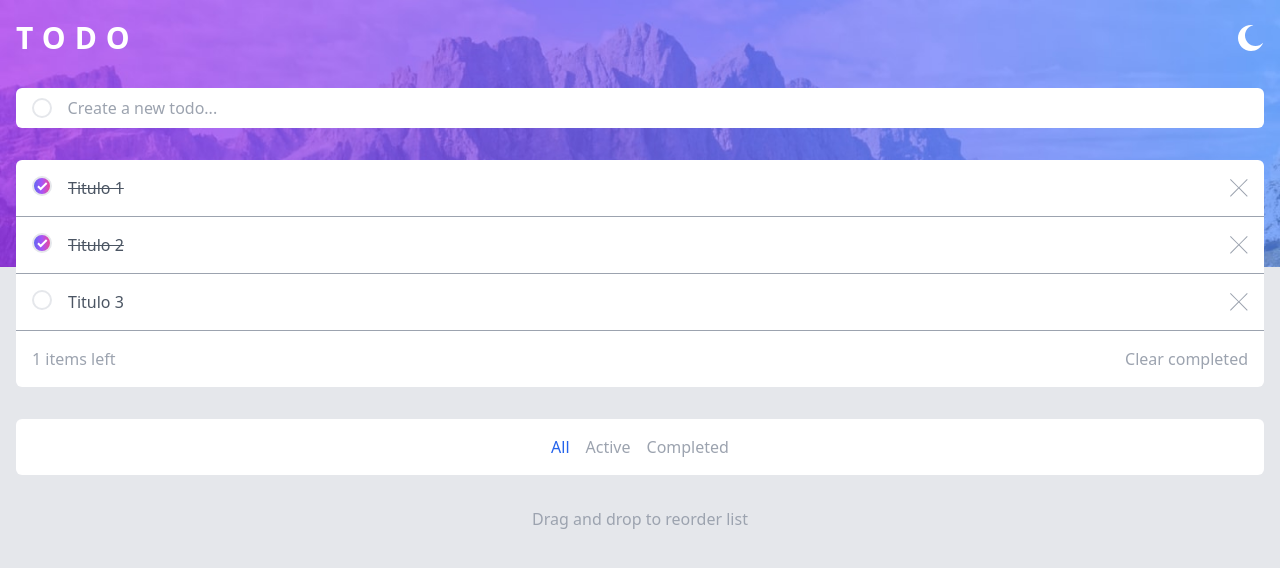
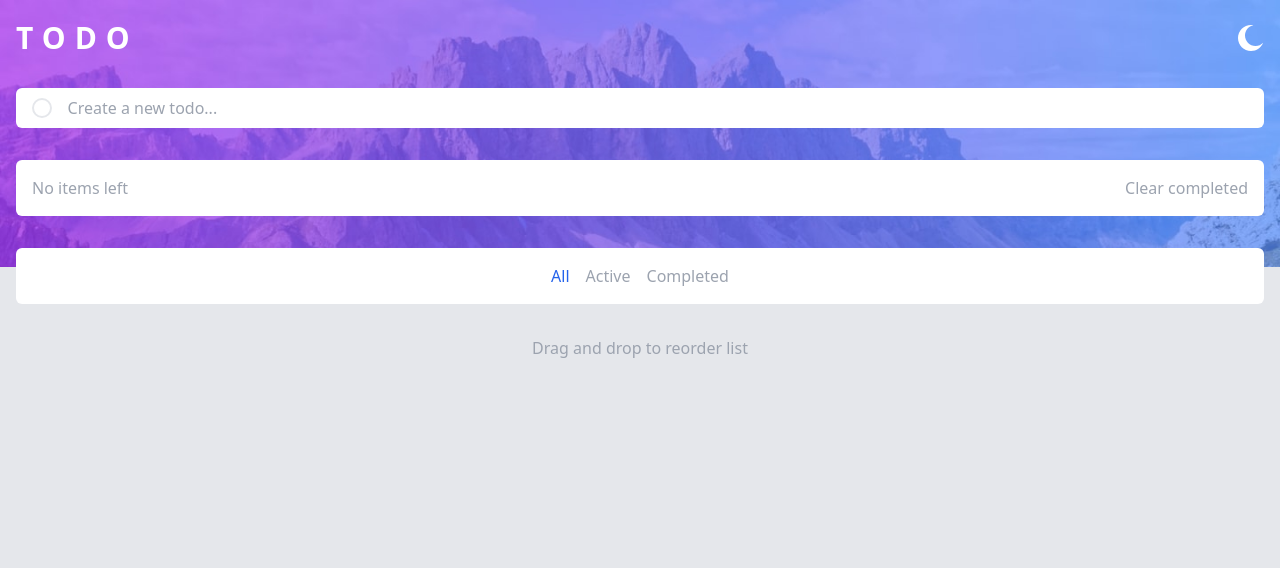
Before and after one commit to Daav97/react-todo2, a React (Vite) app: page / in a window 1280 px wide. Shown: the top 568 px of the page. Built offline with nearby package versions, Linux system fonts and the light colour scheme.

Commit message:
Se agrega localStorage para ToDos

```diff
--- a/src/App.jsx
+++ b/src/App.jsx
@@ -1,31 +1,19 @@
-import { useState } from "react";
+import { useEffect, useState } from "react";
 import Header from "./components/Header.jsx";
 import TodoComputed from "./components/TodoComputed.jsx";
 import TodoCreate from "./components/TodoCreate.jsx";
 import TodoFilter from "./components/TodoFilter.jsx";
 import TodoList from "./components/TodoList.jsx";
 
-const initialStateTodo = [
-  {
-    id: 1,
-    title: "Titulo 1",
-    completed: true,
-  },
-  {
-    id: 2,
-    title: "Titulo 2",
-    completed: true,
-  },
-  {
-    id: 3,
-    title: "Titulo 3",
-    completed: false,
-  },
-];
+const initialStateTodo = JSON.parse(localStorage.getItem("todos")) || [];
 
 const App = () => {
   const [todos, setTodos] = useState(initialStateTodo);
   const [filter, setFilter] = useState("all");
+
+  useEffect(() => {
+    localStorage.setItem("todos", JSON.stringify(todos));
+  }, [todos]);
 
   const filteredTodos = () => {
     switch (filter) {
```
